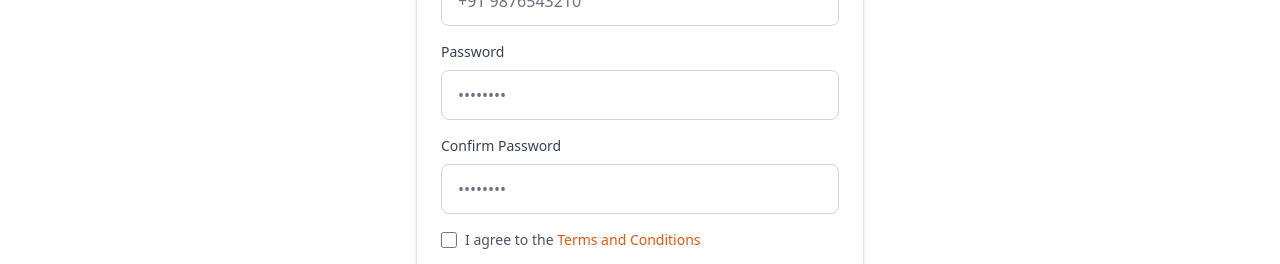
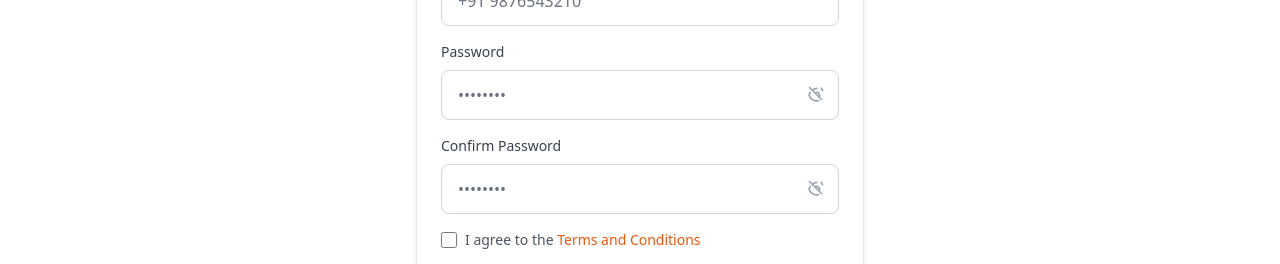
Before and after one commit to Praveen-3517/kaamfinder-india, a Next.js app in the folder frontend/: page /register in a window 1280 px wide. Shown: the part 494-758 px from the top of the page. Built offline with nearby package versions, Linux system fonts and the light colour scheme.

Commit message:
eye button update

```diff
--- a/frontend/src/app/register/page.tsx
+++ b/frontend/src/app/register/page.tsx
@@ -113,12 +113,30 @@
               <label className="block text-sm font-medium mb-2 text-gray-700 dark:text-gray-300">
                 Password
               </label>
+              <div className="relative">
                 <input
                   {...register('password', { required: 'Password is required', minLength: { value: 6, message: 'Password must be at least 6 characters' } })}
                   type={showPassword ? 'text' : 'password'}
                   placeholder="••••••••"
-                className="input-field"
+                  className="input-field pr-10"
                 />
+                <button
+                  type="button"
+                  onClick={() => setShowPassword(!showPassword)}
+                  className="absolute inset-y-0 right-0 pr-3 flex items-center text-gray-400 hover:text-gray-500"
+                >
+                  {showPassword ? (
+                    <svg className="h-5 w-5" fill="none" viewBox="0 0 24 24" stroke="currentColor">
+                      <path strokeLinecap="round" strokeLinejoin="round" strokeWidth={2} d="M15 12a3 3 0 11-6 0 3 3 0 016 0z" />
+                      <path strokeLinecap="round" strokeLinejoin="round" strokeWidth={2} d="M2.458 12C3.732 7.943 7.523 5 12 5c4.478 0 8.268 2.943 9.542 7-1.274 4.057-5.064 7-9.542 7-4.477 0-8.268-2.943-9.542-7z" />
+                    </svg>
+                  ) : (
+                    <svg className="h-5 w-5" fill="none" viewBox="0 0 24 24" stroke="currentColor">
+                      <path strokeLinecap="round" strokeLinejoin="round" strokeWidth={2} d="M13.875 18.825A10.05 10.05 0 0112 19c-4.478 0-8.268-2.943-9.542-7a9.978 9.978 0 011.563-3.029m5.858.908a3 3 0 114.243 4.243M9.878 9.878l4.242 4.242M9.88 9.88l-3.29-3.29m7.532 7.532l3.29 3.29M3 3l3.29 3.29m0 0a10.05 10.05 0 015.42-2.315m5.33 0a10.05 10.05 0 011.563 3.029" />
+                    </svg>
+                  )}
+                </button>
+              </div>
               {errors.password && <p className="text-red-500 text-sm mt-1">{errors.password?.message as string}</p>}
             </div>
 
@@ -126,12 +144,30 @@
               <label className="block text-sm font-medium mb-2 text-gray-700 dark:text-gray-300">
                 Confirm Password
               </label>
+              <div className="relative">
                 <input
                   {...register('confirmPassword', { required: 'Please confirm your password' })}
                   type={showPassword ? 'text' : 'password'}
                   placeholder="••••••••"
-                className="input-field"
+                  className="input-field pr-10"
                 />
+                <button
+                  type="button"
+                  onClick={() => setShowPassword(!showPassword)}
+                  className="absolute inset-y-0 right-0 pr-3 flex items-center text-gray-400 hover:text-gray-500"
+                >
+                  {showPassword ? (
+                    <svg className="h-5 w-5" fill="none" viewBox="0 0 24 24" stroke="currentColor">
+                      <path strokeLinecap="round" strokeLinejoin="round" strokeWidth={2} d="M15 12a3 3 0 11-6 0 3 3 0 016 0z" />
+                      <path strokeLinecap="round" strokeLinejoin="round" strokeWidth={2} d="M2.458 12C3.732 7.943 7.523 5 12 5c4.478 0 8.268 2.943 9.542 7-1.274 4.057-5.064 7-9.542 7-4.477 0-8.268-2.943-9.542-7z" />
+                    </svg>
+                  ) : (
+                    <svg className="h-5 w-5" fill="none" viewBox="0 0 24 24" stroke="currentColor">
+                      <path strokeLinecap="round" strokeLinejoin="round" strokeWidth={2} d="M13.875 18.825A10.05 10.05 0 0112 19c-4.478 0-8.268-2.943-9.542-7a9.978 9.978 0 011.563-3.029m5.858.908a3 3 0 114.243 4.243M9.878 9.878l4.242 4.242M9.88 9.88l-3.29-3.29m7.532 7.532l3.29 3.29M3 3l3.29 3.29m0 0a10.05 10.05 0 015.42-2.315m5.33 0a10.05 10.05 0 011.563 3.029" />
+                    </svg>
+                  )}
+                </button>
+              </div>
               {errors.confirmPassword && <p className="text-red-500 text-sm mt-1">{errors.confirmPassword?.message as string}</p>}
             </div>
 
```
Lines whose indentation alone changed are shown as unchanged.
